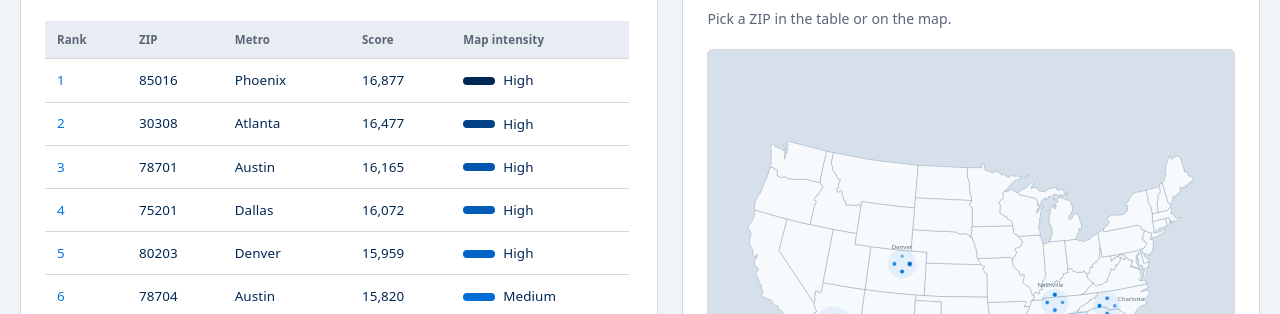
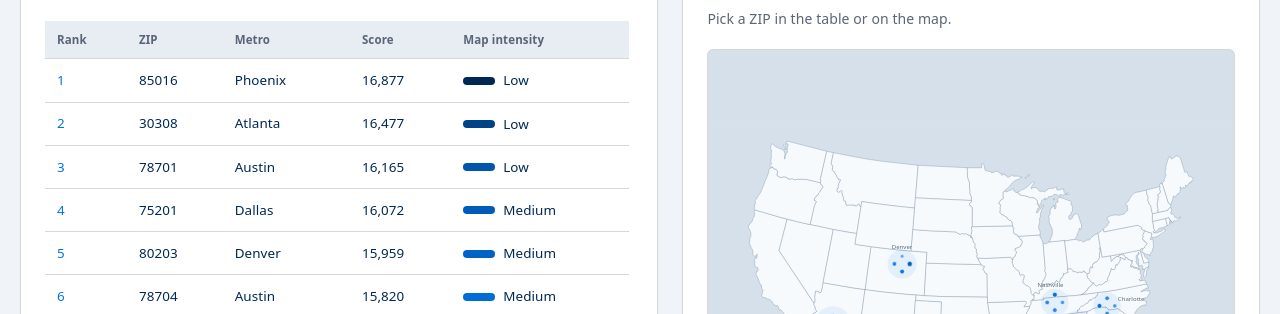
Before and after one commit to RE-AI-Workshop/Lockbox-Status-Intelligence, a Next.js app: page /demand in a window 1280 px wide. Shown: the part 396-710 px from the top of the page. Built offline with nearby package versions, Linux system fonts and the light colour scheme.

Commit message:
prereqs set

```diff
--- a/app/page.tsx
+++ b/app/page.tsx
@@ -83,7 +83,7 @@
         />
         <KpiCard
           label="Median days to offer"
-          value={`${Math.round(aggregates.medianDaysToOffer)}`}
+          value={`${Math.round(aggregates.medianDaysToOffer * 7)}`}
           hint="From list date to first offer"
         />
         <KpiCard
--- a/components/DemandDesk.tsx
+++ b/components/DemandDesk.tsx
@@ -160,7 +160,7 @@
                           className="inline-block h-2 w-8 rounded-full"
                           style={{ backgroundColor: intensityFill(row.intensity) }}
                         />
-                        <span>{intensityLabel(row.intensity)}</span>
+                        <span>{intensityLabel(1 - row.intensity)}</span>
                       </span>
                     </td>
                   </tr>
```
Also changed, not shown: 2 other files (tests, documents, lock files or other folders).
